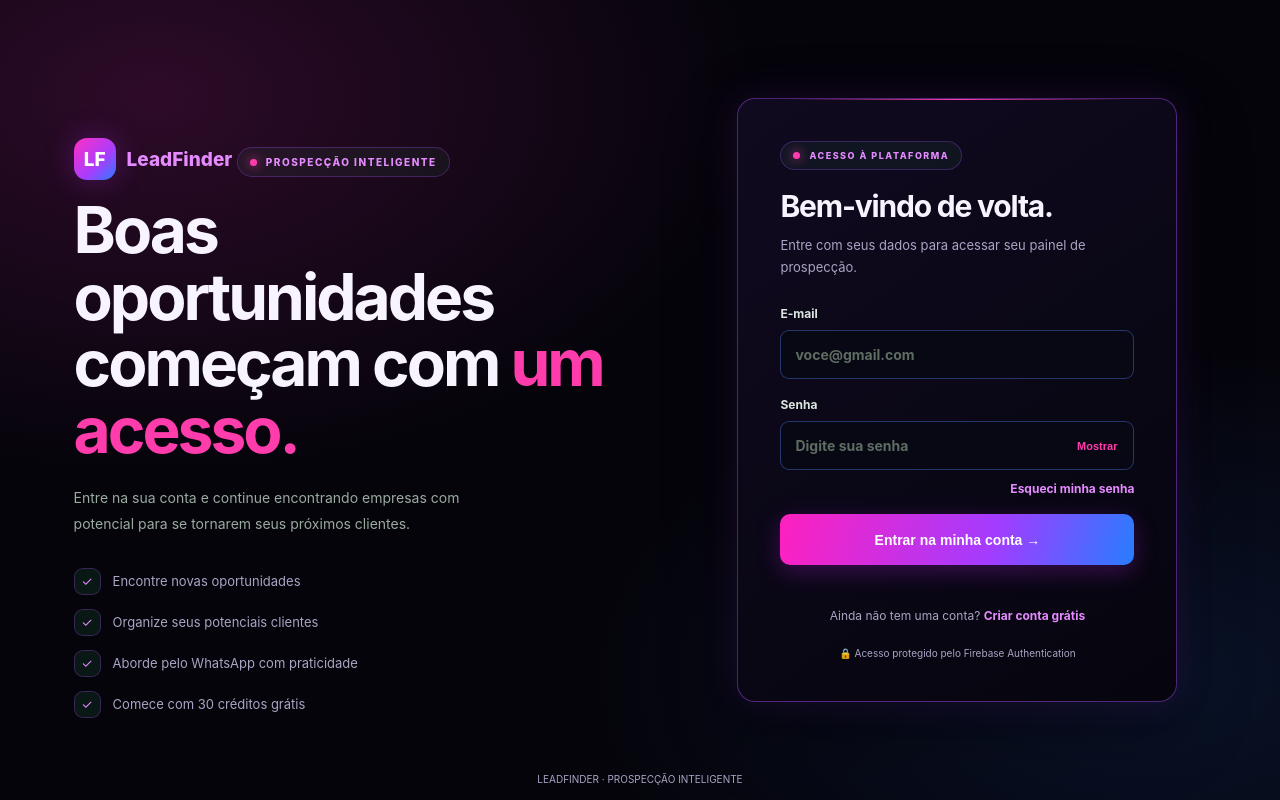
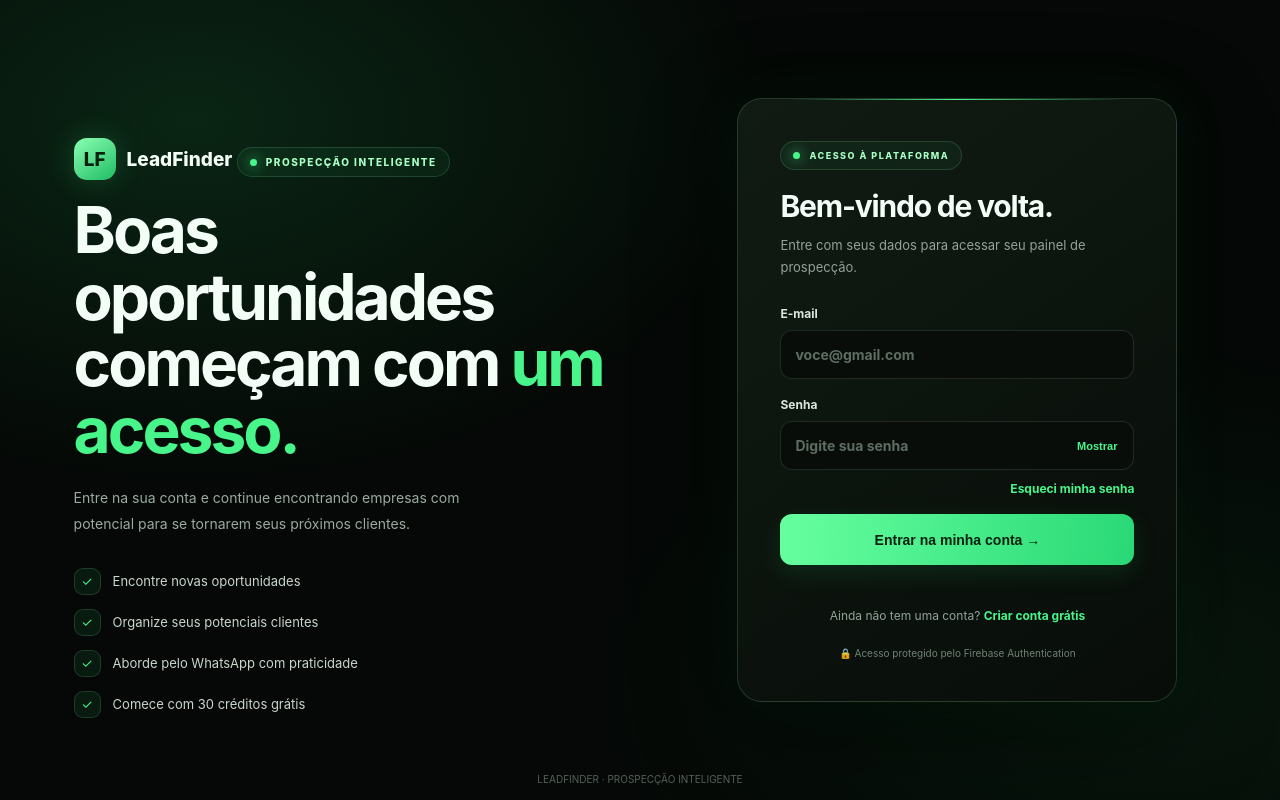
Before and after one commit to ffc30793-dev/Leadfinder_, a website: page pages/login.html in a window 1280 px wide. Drawn offline with Linux system fonts and the light colour scheme; no server answers.

Commit message:
Add files via upload

```diff
--- a/pages/login.html
+++ b/pages/login.html
@@ -3,7 +3,7 @@
 <head>
   <meta charset="utf-8">
   <meta name="viewport" content="width=device-width, initial-scale=1">
-  <meta name="theme-color" content="#05040b">
+  <meta name="theme-color" content="#050806">
   <title>Entrar — LeadFinder</title>
 
   <style>
@@ -324,22 +324,6 @@
       h2 { font-size: 27px; }
     }
   </style>
-
-  <style id="leadfinder-neon-auth">
-    :root{--green:#ff3cac;--muted:#aaa4c4;--line:rgba(174,79,255,.28)}
-    body{background:radial-gradient(ellipse at 12% 12%,rgba(255,47,195,.16),transparent 38%),radial-gradient(ellipse at 90% 85%,rgba(40,125,255,.12),transparent 35%),#05040b!important;color:#f7f4ff!important;font-family:Inter,system-ui,-apple-system,"Segoe UI",sans-serif!important}
-    .brand-mark{background:linear-gradient(135deg,#ff2fc3,#a83dff 60%,#287dff)!important;color:#fff!important;box-shadow:0 0 30px rgba(195,45,255,.28)!important}
-    .card,.card-wrap .card{border:1px solid rgba(174,79,255,.42)!important;background:linear-gradient(145deg,rgba(16,10,32,.98),rgba(6,5,14,.98))!important;box-shadow:0 0 38px rgba(168,61,255,.13),0 24px 70px rgba(0,0,0,.45)!important;border-radius:18px!important}
-    .eyebrow,.check{color:#e58aff!important}
-    .dot{background:#ff3cac!important;box-shadow:0 0 12px #ff3cac!important}
-    input{background:#080714!important;border:1px solid rgba(91,132,255,.38)!important;color:#fff!important;border-radius:9px!important}
-    input:focus{border-color:#bd55ff!important;box-shadow:0 0 0 3px rgba(189,85,255,.13)!important;outline:0}
-    .btn{background:linear-gradient(105deg,#ff20bf,#a33cff 60%,#287dff)!important;color:#fff!important;border:0!important;box-shadow:0 7px 25px rgba(199,41,255,.25)!important;border-radius:10px!important}
-    a{color:#e58aff!important}a:hover{color:#ff8dce!important}
-    .benefit,.secure,.sub,.footer{color:#aaa4c4!important}
-    @media(max-width:760px){.page{grid-template-columns:1fr!important;gap:15px!important;padding:20px 15px!important}.intro{padding:8px 5px!important}.eyebrow{margin-top:18px!important}.card-wrap{width:100%!important}.card{padding:24px!important}}
-  </style>
-
 </head>
 
 <body>
```
Also changed, not shown: pages/cadastro.html (+1 -17 lines), pages/historico.html (+2 -2 lines), pages/perfil.html (+2 -2 lines), pages/planos.html (+2 -2 lines), pages/resultados.html (+2 -2 lines).
